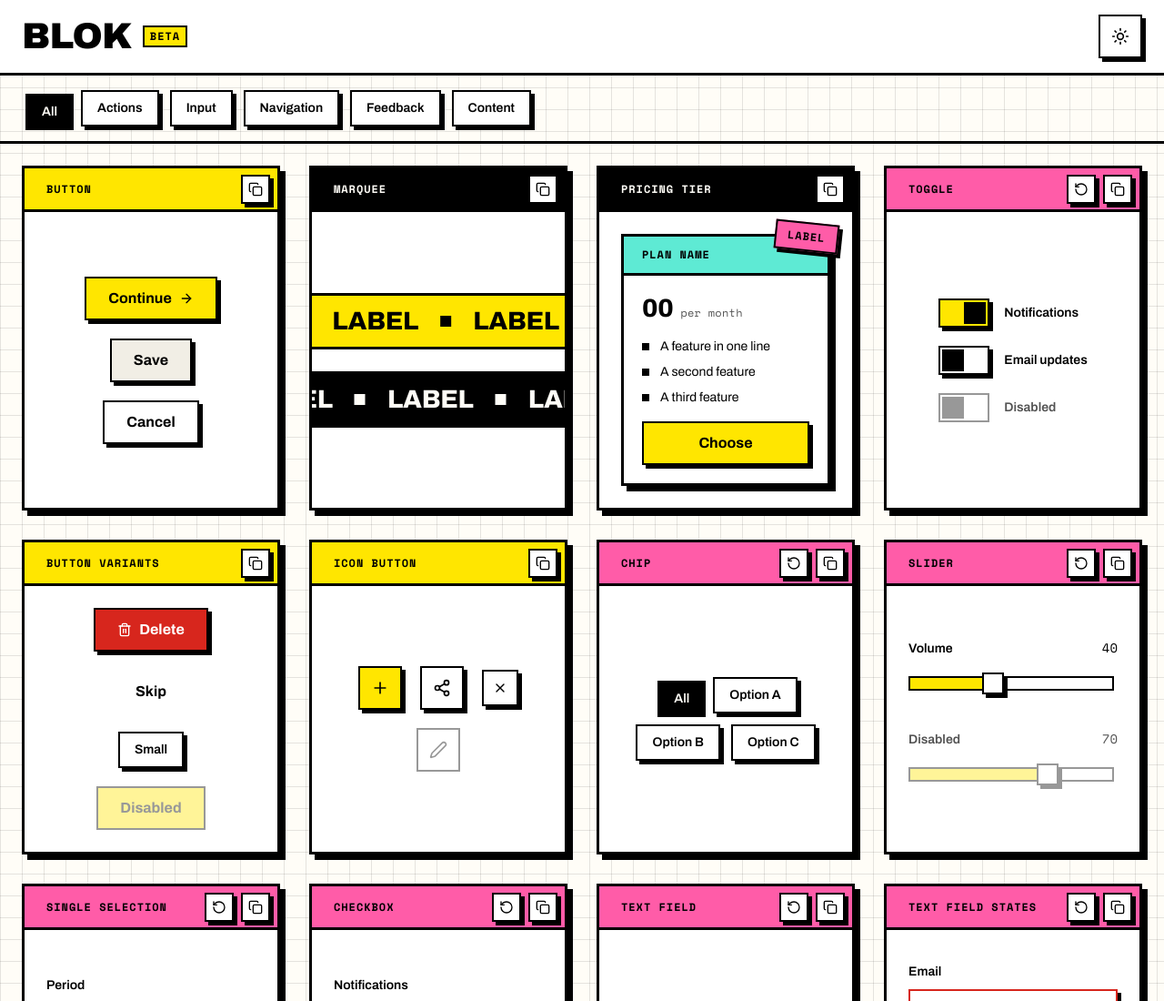
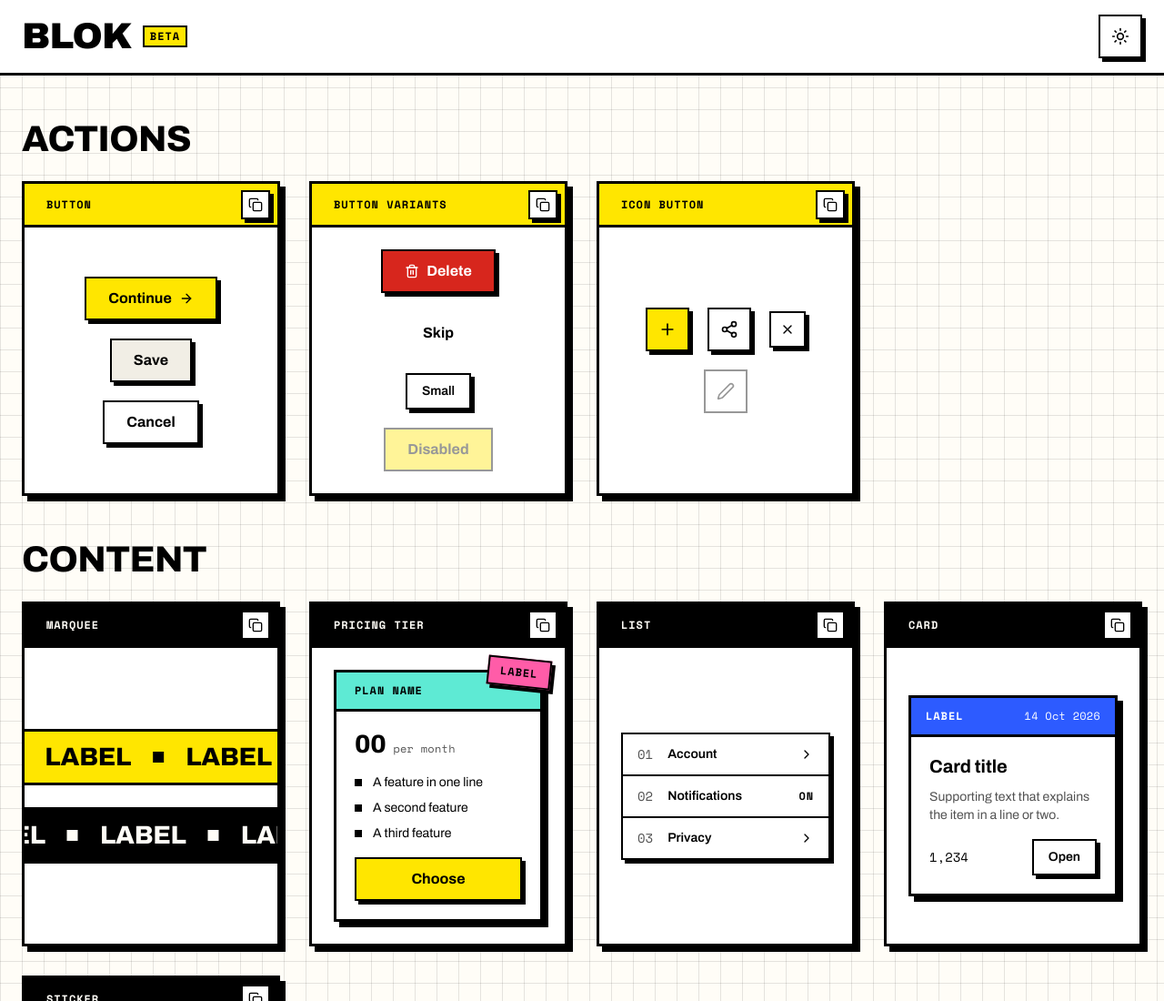
Before and after one commit to mrramdn/blok, a website: page preview/index.html in a window 1280 px wide. Shown: the top 1100 px of the page at 91% size. Drawn offline with nearby package versions, Linux system fonts and the light colour scheme.

Commit message:
fix: Blok 0.2.1, the gallery grouped under category headings instead of filters

```diff
--- a/package.json
+++ b/package.json
@@ -1,6 +1,6 @@
 {
   "name": "blok",
-  "version": "0.2.0",
+  "version": "0.2.1",
   "private": true,
   "description": "Blok: a neo-brutalist design system for Tailwind CSS v4, DESIGN.md and Figma",
   "scripts": {
--- a/preview/index.html
+++ b/preview/index.html
@@ -26,11 +26,7 @@
       </div>
     </header>
 
-    <div class="border-b-3 border-border">
-      <div id="filters" class="mx-auto flex max-w-7xl gap-3 overflow-x-auto px-6 py-4" role="group" aria-label="Filter components"></div>
-    </div>
-
-    <main id="gallery" class="mx-auto grid max-w-7xl grid-cols-1 gap-8 p-6 min-[560px]:grid-cols-2 lg:grid-cols-3 xl:grid-cols-4"></main>
+    <main id="gallery" class="mx-auto flex max-w-7xl flex-col gap-12 px-6 pt-12 pb-16"></main>
 
     <script>
       const icon = (paths, size = 16) =>
@@ -227,7 +223,6 @@
       const cardButton = 'inline-flex size-8 items-center justify-center border-2 border-border bg-card text-foreground shadow-xs blok-press hover:bg-accent';
 
       const gallery = document.getElementById('gallery');
-      const filters = document.getElementById('filters');
       const theme = document.getElementById('theme');
       const syncSliders = (root) =>
         root.querySelectorAll('input[type=range]').forEach((el) => {
@@ -237,35 +232,31 @@
         });
 
       theme.innerHTML = `<span class="dark:hidden">${icons.sun}</span><span class="hidden dark:block">${icons.moon}</span>`;
-      filters.innerHTML = ['All', 'Actions', 'Input', 'Navigation', 'Feedback', 'Content']
-        .map((name, i) => `<button type="button" aria-pressed="${i === 0}" class="${chip}">${name}</button>`)
-        .join('');
-      gallery.innerHTML = components
-        .map(
-          (c, i) => `<article data-index="${i}" data-category="${c.category}" class="flex min-h-84 flex-col border-3 border-border bg-card shadow-sm">
+      // Cards are grouped by category, in the order each category first appears, keeping their order inside a group.
+      const categories = [...new Set(components.map((c) => c.category))];
+      const card = (c, i) => `<article data-index="${i}" data-category="${c.category}" class="flex min-h-84 flex-col border-3 border-border bg-card shadow-sm">
             <header class="flex h-12 items-center justify-between gap-3 border-b-3 border-border pr-2 pl-6 ${headers[c.category]}">
-              <h2 class="type-label">${c.name}</h2>
+              <h3 class="type-label">${c.name}</h3>
               <div class="flex gap-2">
                 ${c.stateful ? `<button type="button" data-reset aria-label="Reset ${c.name}" class="${cardButton}">${icons.reset}</button>` : ''}
                 <button type="button" data-copy aria-label="Copy ${c.name} markup" class="${cardButton}">${icons.copy}</button>
               </div>
             </header>
             <div data-demo class="flex flex-1 items-center justify-center ${c.bleed ? 'py-6' : 'p-6'}">${c.html}</div>
-          </article>`,
+          </article>`;
+      gallery.innerHTML = categories
+        .map(
+          (category) => `<section aria-labelledby="group-${category.toLowerCase()}" class="flex flex-col gap-6">
+            <h2 id="group-${category.toLowerCase()}" class="type-h2 uppercase max-sm:type-h3">${category}</h2>
+            <div class="grid grid-cols-1 gap-8 min-[560px]:grid-cols-2 lg:grid-cols-3 xl:grid-cols-4">
+              ${components.map((c, i) => (c.category === category ? card(c, i) : '')).join('')}
+            </div>
+          </section>`,
         )
         .join('');
       syncSliders(gallery);
 
       theme.addEventListener('click', () => document.documentElement.classList.toggle('dark'));
-
-      filters.addEventListener('click', (event) => {
-        const button = event.target.closest('button');
-        if (!button) return;
-        for (const b of filters.children) b.setAttribute('aria-pressed', b === button);
-        for (const card of gallery.children) {
-          card.hidden = button.textContent !== 'All' && card.dataset.category !== button.textContent;
-        }
-      });
 
       gallery.addEventListener('input', (event) => syncSliders(event.target.parentElement));
       gallery.addEventListener('submit', (event) => event.preventDefault());
```
Also changed, not shown: DESIGN.md (+1 -1 lines), CHANGELOG.md, README.md, preview/preview.css.
